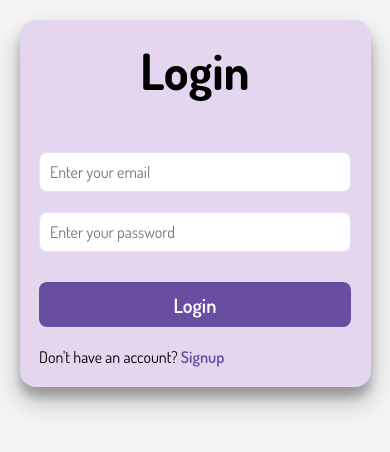
After one commit to mkayf/Arts---online-shopping-card, a PHP site: page /loginform.html in a window 390 px wide. The commit adds this page. Shown: the top 452 px of the page. Run offline with PHP 8.4, Linux system fonts and the light colour scheme.

Commit message:
login form is ready

```diff
--- /dev/null
+++ b/loginform.css
@@ -0,0 +1,94 @@
+*{
+    margin: 0;
+    padding: 0;
+    box-sizing: border-box;
+    font-family: "Dosis", sans-serif;
+}
+body{
+    background-color: whitesmoke;
+}
+.loginform{
+    display: flex;
+    justify-content: center;
+    align-items: center;
+}
+.login-container h1{
+    text-align: center;
+    font-size: 50px;
+    color: black;
+}
+.login-container{
+    display: flex;
+    flex-direction: column;
+    justify-content: center;
+    align-items: center;
+    width: 50%;
+    box-shadow: 0 14px 28px rgba(0, 0, 0, 0.25), 0 10px 10px rgba(0, 0, 0, 0.22);
+    /* border-color: whitesmoke;  */
+    padding-bottom: 5%;
+    padding-top: 5% ;
+    background-color: rgba(158, 93, 209, 0.2);
+    margin-top: 5%;
+    border-radius: 16px;
+}
+.login-inputs{
+    display: flex;
+    flex-direction: column;
+}
+.login-inputs input{
+    width: 40vw;
+    height: 40px;
+    padding-left: 10px;
+    font-size: 16px;
+    color: grey;
+    border-radius: 8px;
+    outline: none;
+    border: 1px solid rgba(158, 93, 209, 0.2);
+    font-family: "Dosis", sans-serif;
+}
+#login-email,#login-pass{
+    margin-top: 50px;
+}
+#login-pass{
+    margin-top: 20px;
+}
+.login-inputs button{
+    width: 40vw;
+    height: 45px;
+    background-color: #694da1;
+    color: white;
+    font-size: 20px;
+    font-weight: 600;
+    border: none;
+    border-radius: 8px;
+    margin-top: 30px;
+}
+.login-inputs p{
+    margin-top: 20px;
+}
+.login-inputs p span{
+    color: #694da1;
+    font-weight: 600;
+}
+
+/* login-form-Responsive  */
+
+@media (max-width: 768px){
+    .login-inputs input{
+        width: 250px;
+    }
+    .login-inputs button{
+        width: 250px;
+    }
+}
+@media (max-width: 550px){
+    .login-container{
+        width: 90%;
+    }
+    .login-inputs input{
+        width: 80vw;
+    }
+    .login-inputs button{
+        width: 80vw;
+    }
+}
--- /dev/null
+++ b/loginform.html
@@ -0,0 +1,39 @@
+<!DOCTYPE html>
+<html lang="en">
+
+<head>
+    <meta charset="UTF-8">
+    <meta name="viewport" content="width=device-width, initial-scale=1.0">
+    <title>Login form</title>
+
+    <!-- css-file-link  -->
+    <link rel="stylesheet" href="loginform.css">
+
+    <!-- google-font-fjallaOne  -->
+    <link rel="preconnect" href="https://fonts.googleapis.com">
+    <link rel="preconnect" href="https://fonts.gstatic.com" crossorigin>
+    <link
+        href="https://fonts.googleapis.com/css2?family=Dosis:wght@200..800&family=Fjalla+One&family=Poppins:ital,wght@0,100;0,200;0,300;0,400;0,500;0,600;0,700;0,800;0,900;1,100;1,200;1,300;1,400;1,500;1,600;1,700;1,800;1,900&display=swap"
+        rel="stylesheet">
+
+    <!-- google-font Dosis -->
+    <link rel="preconnect" href="https://fonts.googleapis.com">
+    <link rel="preconnect" href="https://fonts.gstatic.com" crossorigin>
+    <link
+        href="https://fonts.googleapis.com/css2?family=Dosis:wght@200..800&family=Poppins:ital,wght@0,100;0,200;0,300;0,400;0,500;0,600;0,700;0,800;0,900;1,100;1,200;1,300;1,400;1,500;1,600;1,700;1,800;1,900&display=swap"
+        rel="stylesheet">
+</head>
+<body>
+    <section class="loginform">
+        <div class="login-container">
+                <h1>Login</h1>
+                <div class="login-inputs">
+                    <input type="email" name="" id="login-email" placeholder="Enter your email">
+                    <input type="password" name="" id="login-pass" placeholder="Enter your password">
+                    <button>Login</button>
+                    <p>Don't have an account? <span>Signup</span></p>
+                </div>
+            </div>
+    </section>
+</body>
+</html>
--- a/styles/home-style.css
+++ b/styles/home-style.css
@@ -271,7 +271,8 @@ header .offcanvas-links li a{
     /* aspect-ratio: 3/2; */
     width: 100%;
     clip-path: ellipse(90% 100% at 50% 0%);
-    background: linear-gradient(85.8deg, rgb(121, 45, 129) 3.6%, rgb(36, 31, 98) 90.4%);
+    /* background: linear-gradient(85.8deg, rgb(121, 45, 129) 3.6%, rgb(36, 31, 98) 90.4%); */
+    background: #694da1 ;
     position: relative;
 }
 
@@ -494,7 +495,8 @@ header .offcanvas-links li a{
 
 /* Free delivery section styling */
 .free-delivery-section{
-    background: linear-gradient(82deg, rgb(121, 45, 129) 3.6%, rgb(36, 31, 98) 90.4%);
+    /* background: linear-gradient(82deg, rgb(121, 45, 129) 3.6%, rgb(36, 31, 98) 90.4%); */
+    background: #694da1;
     border-radius: 28px;
     padding: 32px;
     overflow: hidden;
```
Also changed, not shown: feedback.css (added, +174 -0 lines), feedback.html (added, +45 -0 lines), products-categories.html (added, +112 -0 lines), products-categories.css (added).
